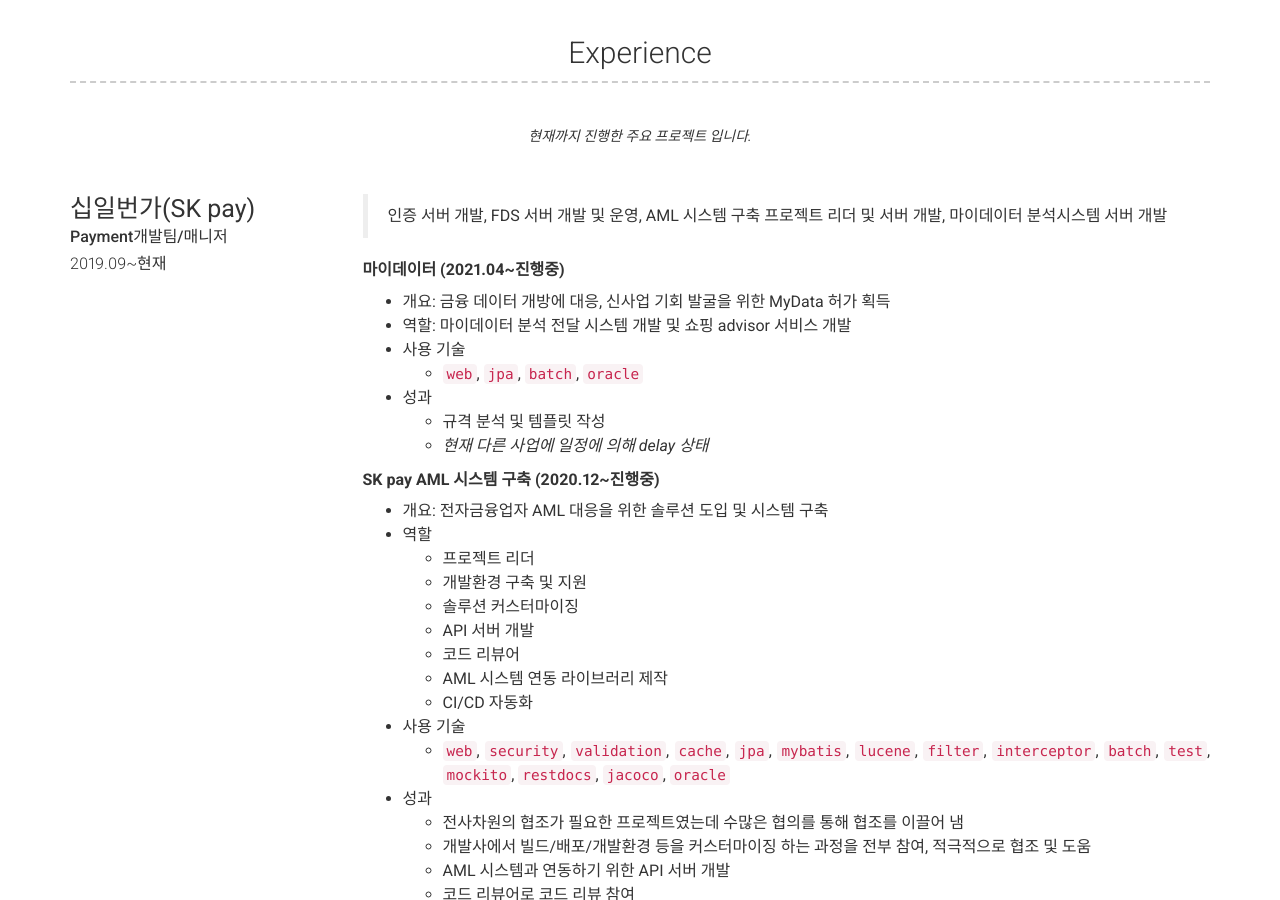
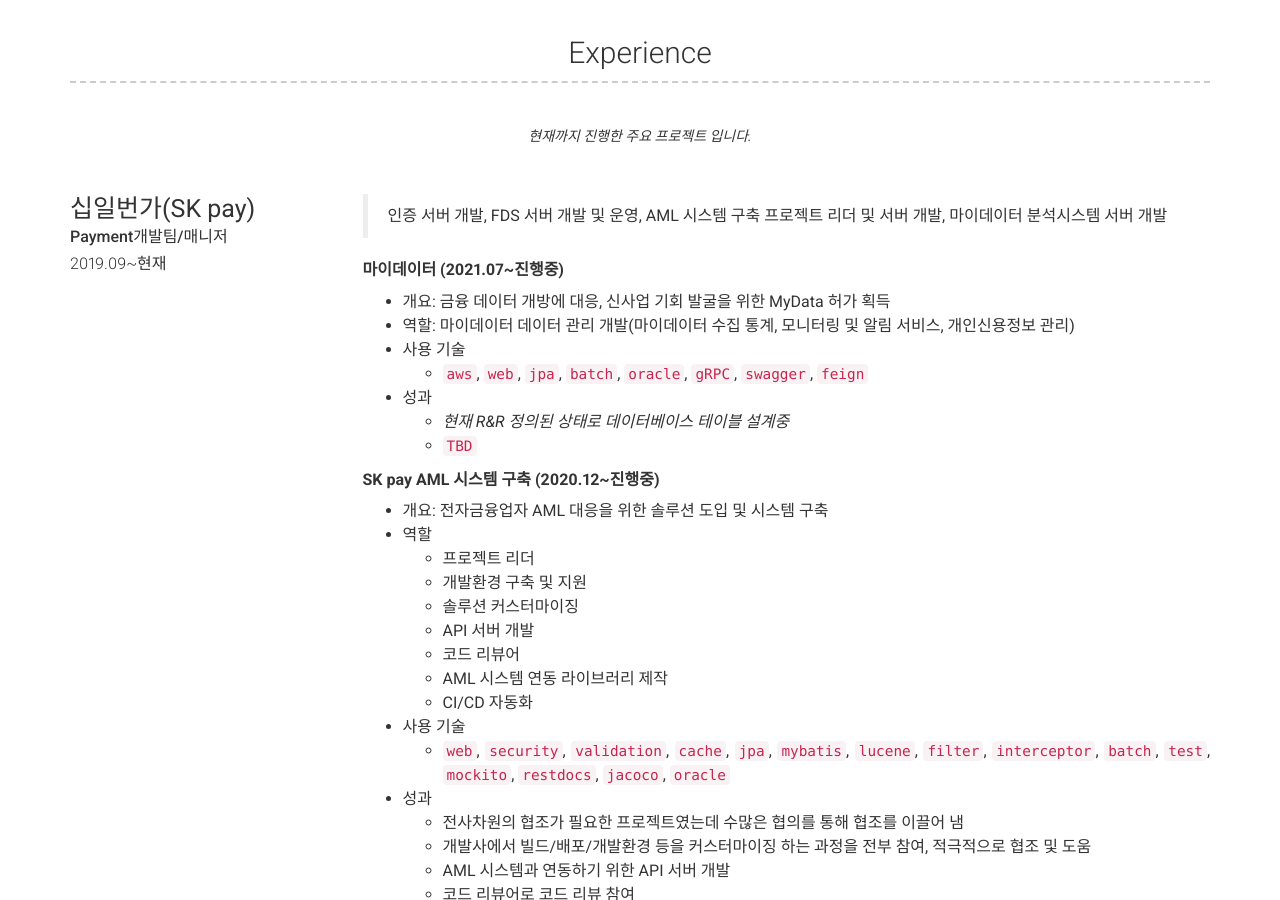
Before and after one commit to lcalmsky/resume, a Jekyll site: the page built from index.md, in a window 1280 px wide and 900 px high, scrolled down 1389 px. Built offline with Jekyll 4.4.1, drawn with Linux system fonts in a browser that asks for light colours; nearby versions of some CDN libraries.

Commit message:
Update _config.yml

```diff
--- a/_config.yml
+++ b/_config.yml
@@ -122,14 +122,14 @@
         description: |
           > 인증 서버 개발, FDS 서버 개발 및 운영, AML 시스템 구축 프로젝트 리더 및 서버 개발, 마이데이터 분석시스템 서버 개발
 
-          <strong>마이데이터 (2021.04~진행중)</strong>
+          <strong>마이데이터 (2021.07~진행중)</strong>
           * 개요: 금융 데이터 개방에 대응, 신사업 기회 발굴을 위한 MyData 허가 획득
-          * 역할: 마이데이터 분석 전달 시스템 개발 및 쇼핑 advisor 서비스 개발
+          * 역할: 마이데이터 데이터 관리 개발(마이데이터 수집 통계, 모니터링 및 알림 서비스, 개인신용정보 관리)
           * 사용 기술
-            * `web`, `jpa`, `batch`, `oracle`
+            * `aws`, `web`, `jpa`, `batch`, `oracle`, `gRPC`, `swagger`, `feign`
           * 성과
-            * 규격 분석 및 템플릿 작성
-            * <i>현재 다른 사업에 일정에 의해 delay 상태</i>
+            * <i>현재 R&R 정의된 상태로 데이터베이스 테이블 설계중</i>
+            * `TBD`
 
           <strong>SK pay AML 시스템 구축 (2020.12~진행중)</strong>
           * 개요: 전자금융업자 AML 대응을 위한 솔루션 도입 및 시스템 구축
```
